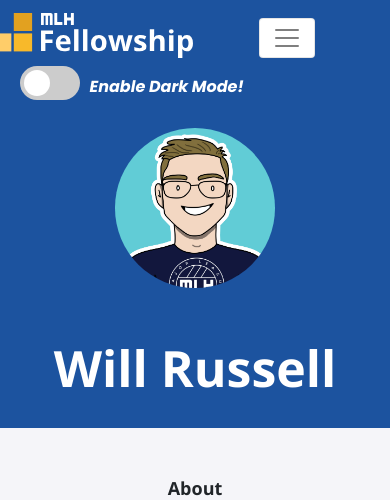
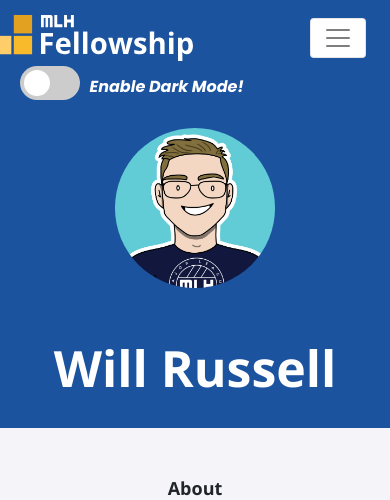
Before and after one commit to MLH-Fellowship/pod-3.1.3-portfolio, a Jekyll site: the page built from index.html, in a window 390 px wide. Shown: the top 500 px of the page. Built offline with Jekyll 4.4.1, drawn with Linux system fonts in a browser that asks for light colours; nearby versions of some CDN libraries; grey boxes are pictures that could not be loaded.

```diff
--- a/_sass/navbar.scss
+++ b/_sass/navbar.scss
@@ -21,8 +21,6 @@
 .nav-logo img {
     width: 200px;
     z-index: 1;
-    margin-top: 0;
-    padding-top: 0;
 }
 
 .navbar-toggler {
@@ -33,8 +31,6 @@
     left: 5%;
     margin-left: -50px !important;
     display: block;
-    margin-top: 0;
-    padding-top: 0;
 }
 
 button {
@@ -45,6 +41,11 @@
     margin-left: 82%;
 }
 
+@media (min-width: 1200px) {
+  .navbar-collapse {
+      margin-left: auto;
+  }
+}
 
 @media (min-width: 1200px) {
   .navbar-brand {
@@ -58,18 +59,31 @@
   }
 }
 
-@media (min-width: 1200px) {
+
+@media (min-width: 500px) and (max-width: 590px) {
+  button {
+    margin-left: 60%;
+  }
   .navbar-collapse {
-      margin-left: auto;
+    margin-left: 60%;
   }
 }
 
-@media (max-width: 850px) {
+@media (min-width: 590px) and (max-width: 850px) {
   button {
-    margin-left: 68%;
+    margin-left: 72%;
   }
   .navbar-collapse {
-    margin-left: 68%;
+    margin-left: 72%;
+  }
+}
+
+@media (min-width: 850px) and (max-width: 1000px) {
+  button {
+    margin-left: 80%;
+  }
+  .navbar-collapse {
+    margin-left: 80%;
   }
 }
 
```
